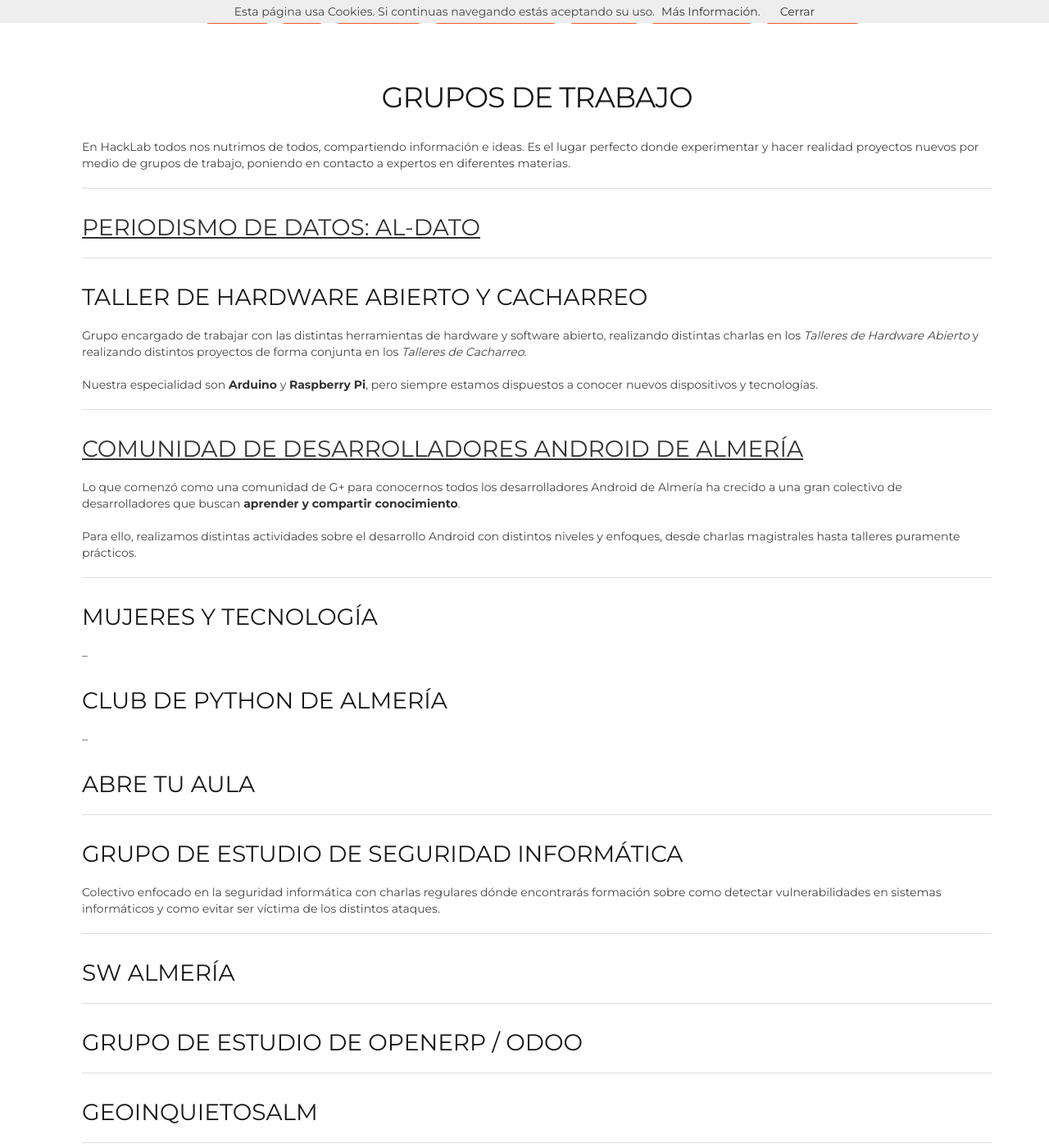
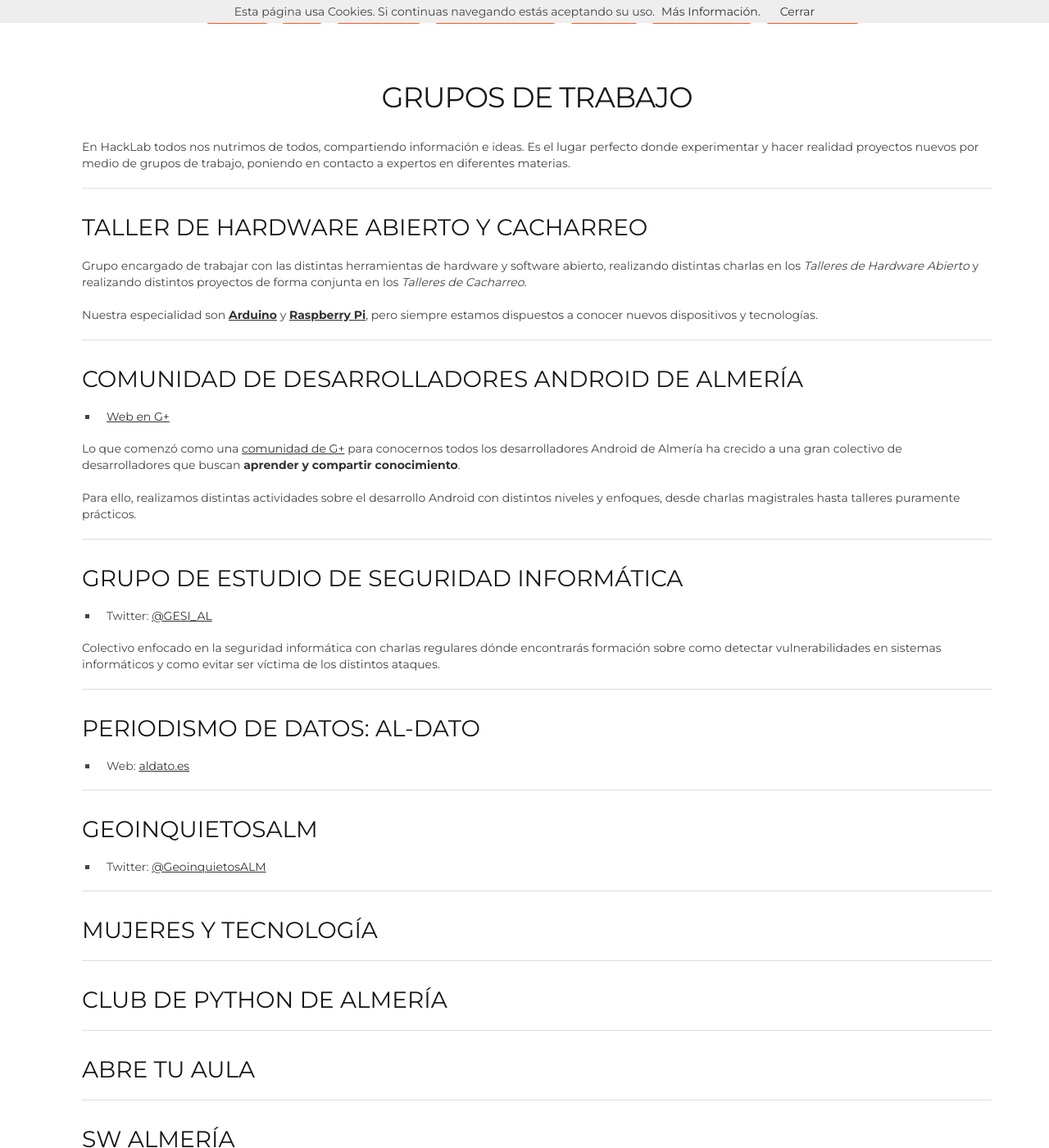
Before and after one commit to HackLab-Almeria/hacklab-almeria.github.io, a Jekyll site: the page built from gruposdetrabajo/index.md, in a window 1280 px wide and 1400 px high, scrolled down 345 px. Shown: the whole window at 82% size. Built offline with Jekyll 4.4.1, drawn with Linux system fonts in a browser that asks for light colours; comment, search, counter and statistics services are not loaded.

Commit message:
Organizando un poco la sección de grupos de tabajo

```diff
--- a/gruposdetrabajo/index.md
+++ b/gruposdetrabajo/index.md
@@ -10,23 +10,20 @@
 
 ---
 
-### [Periodismo de datos: Al-Dato][1]
-
-
----
-
 ### Taller de Hardware Abierto y Cacharreo
 
 Grupo encargado de trabajar con las distintas herramientas de hardware y software abierto, realizando distintas
 charlas en los _Talleres de Hardware Abierto_ y realizando distintos proyectos de forma conjunta en los _Talleres de Cacharreo_.
 
-Nuestra especialidad son **Arduino** y **Raspberry Pi**, pero siempre estamos dispuestos a conocer nuevos dispositivos y tecnologías.
+Nuestra especialidad son **[Arduino][1]** y **[Raspberry Pi][2]**, pero siempre estamos dispuestos a conocer nuevos dispositivos y tecnologías.
 
 ---
 
-### [Comunidad de desarrolladores Android de Almería][2]
+### Comunidad de desarrolladores Android de Almería
 
-Lo que comenzó como una comunidad de G+ para conocernos todos los desarrolladores Android de Almería ha crecido a una gran colectivo
+* [Web en G+][3]
+
+Lo que comenzó como una [comunidad de G+][3] para conocernos todos los desarrolladores Android de Almería ha crecido a una gran colectivo
 de desarrolladores que buscan **aprender y compartir conocimiento**.
 
 Para ello, realizamos distintas actividades sobre el desarrollo Android con distintos niveles y enfoques, desde charlas
@@ -34,22 +31,36 @@
 
 ---
 
+### Grupo de estudio de seguridad informática
+
+* Twitter: [@GESI_AL][4]
+
+Colectivo enfocado en la seguridad informática con charlas regulares dónde encontrarás formación sobre como
+detectar vulnerabilidades en sistemas informáticos y como evitar ser víctima de los distintos ataques.
+
+---
+
+### Periodismo de datos: Al-Dato
+
+* Web: [aldato.es][5]
+
+---
+
+### GeoinquietosALM
+
+* Twitter: [@GeoinquietosALM][6]
+
+---
+
 ### Mujeres y Tecnología
 
---
+---
 
 ### Club de Python de Almería
 
---
+---
 
 ### Abre tu Aula
-
----
-
-### Grupo de estudio de seguridad informática
-
-Colectivo enfocado en la seguridad informática con charlas regulares dónde encontrarás formación sobre como
-detectar vulnerabilidades en sistemas informáticos y como evitar ser víctima de los distintos ataques.
 
 ---
 
```
Also changed, not shown: other parts of gruposdetrabajo/index.md (+6 -7 lines).
